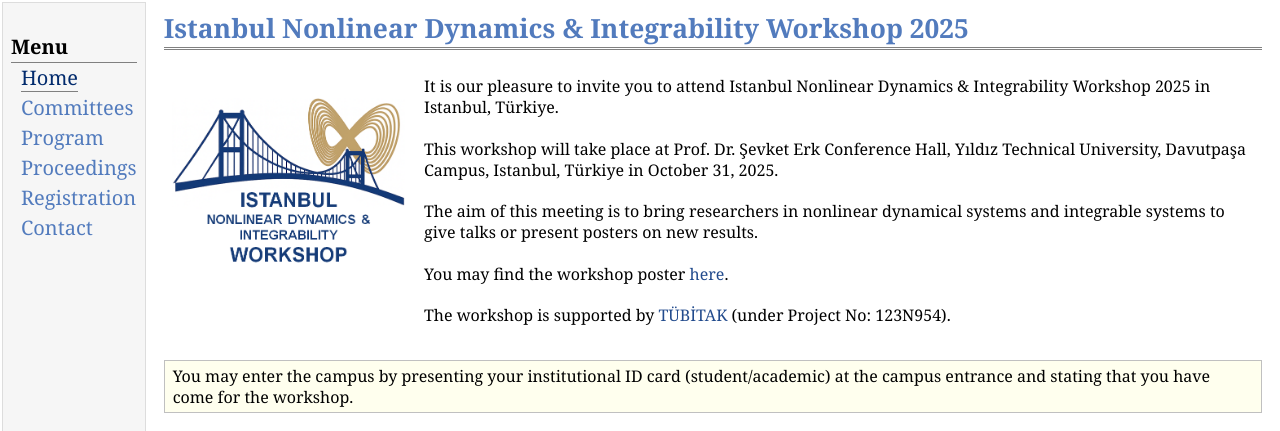
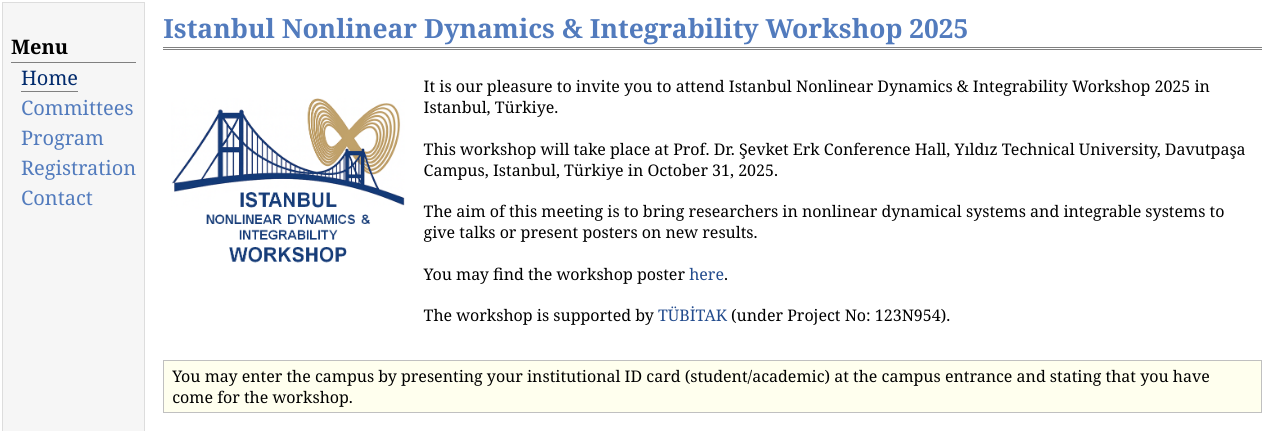
Before and after one commit to ndi2025/ndi2025.github.io, a plain HTML site: page index.html in a window 1280 px wide. Shown: the top 431 px of the page. Drawn offline with Linux system fonts and the light colour scheme.

Commit message:
Update index.html

```diff
--- a/index.html
+++ b/index.html
@@ -18,7 +18,7 @@
 <div class="menu-item"><a href="index.html" class="current">Home</a></div>
 <div class="menu-item"><a href="committees.html">Committees</a></div>
 <div class="menu-item"><a href="program.html">Program</a></div>
-<div class="menu-item"><a href="proceedings.html">Proceedings</a></div>
+<!--<div class="menu-item"><a href="proceedings.html">Proceedings</a></div>-->
 <div class="menu-item"><a href="registration.html">Registration</a></div>
 <div class="menu-item"><a href="contact.html">Contact</a></div>
 </td>
```
